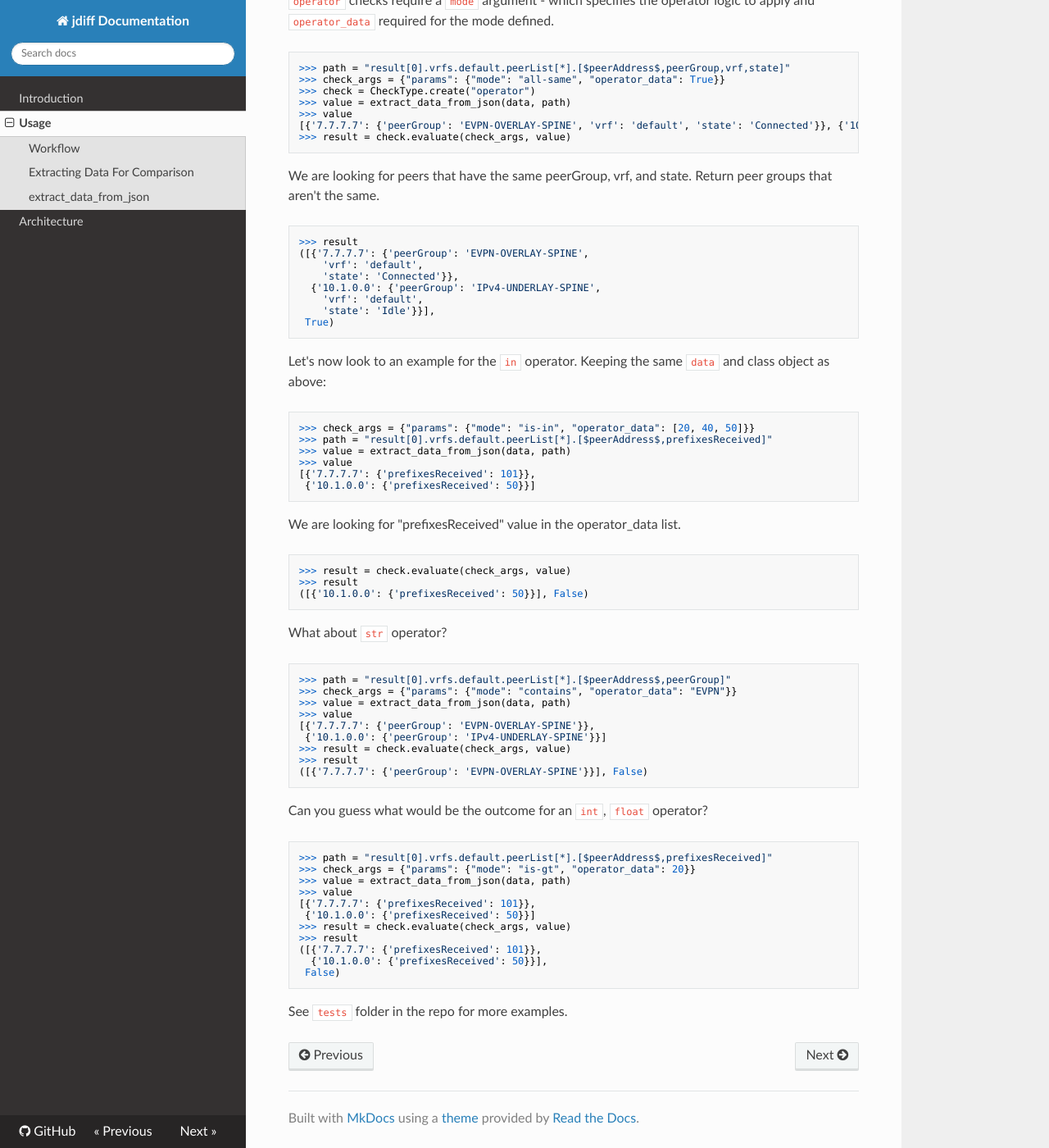
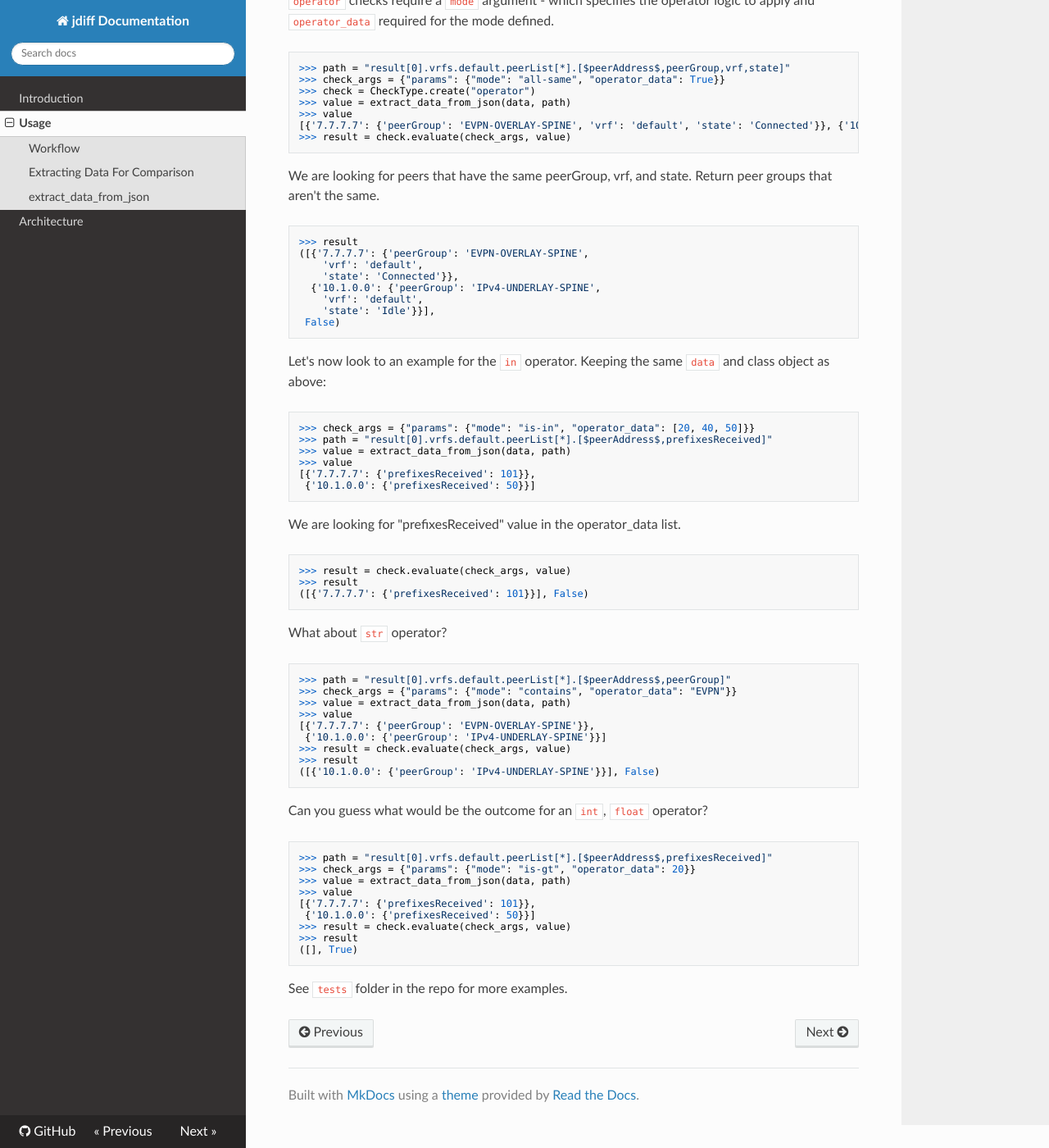
Before and after one commit to networktocode/jdiff, an MkDocs documentation site: the page built from docs/usage.md, in a window 1280 px wide and 1400 px high, scrolled down 10327 px. Shown: the whole window at 82% size. Built offline with MkDocs 1.6.1, drawn with Linux system fonts in a browser that asks for light colours; nearby versions of some CDN libraries; some of the changed text lies outside the part shown.

````diff
--- a/docs/usage.md
+++ b/docs/usage.md
@@ -573,7 +573,7 @@ We are looking for "prefixesReceived" value in the operator_data list.
 ```python
 >>> result = check.evaluate(check_args, value)
 >>> result
-([{'10.1.0.0': {'prefixesReceived': 50}}], False)
+([{'7.7.7.7': {'prefixesReceived': 101}}], False)
 ```
 
 What about `str` operator?
@@ -587,7 +587,7 @@ What about `str` operator?
  {'10.1.0.0': {'peerGroup': 'IPv4-UNDERLAY-SPINE'}}]
 >>> result = check.evaluate(check_args, value)
 >>> result
-([{'7.7.7.7': {'peerGroup': 'EVPN-OVERLAY-SPINE'}}], False)
+([{'10.1.0.0': {'peerGroup': 'IPv4-UNDERLAY-SPINE'}}], False)
 ```
 
 Can you guess what would be the outcome for an `int`, `float` operator?
@@ -601,9 +601,7 @@ Can you guess what would be the outcome for an `int`, `float` operator?
  {'10.1.0.0': {'prefixesReceived': 50}}]
 >>> result = check.evaluate(check_args, value)
 >>> result
-([{'7.7.7.7': {'prefixesReceived': 101}},
-  {'10.1.0.0': {'prefixesReceived': 50}}],
- False)
+([], True)
 ```
 
 See `tests` folder in the repo for more examples.
--- a/pyproject.toml
+++ b/pyproject.toml
@@ -1,6 +1,6 @@
 [tool.poetry]
 name = "jdiff"
-version = "0.0.1"
+version = "0.0.2"
 description = "A light-weight library to compare structured output from network devices show commands."
 authors = ["Network to Code, LLC <info@networktocode.com>"]
 license = "Apache-2.0"
````
Also changed, not shown: other parts of docs/usage.md (+2 -2 lines), CHANGELOG.md (+10 -1 lines), 4 other files.
